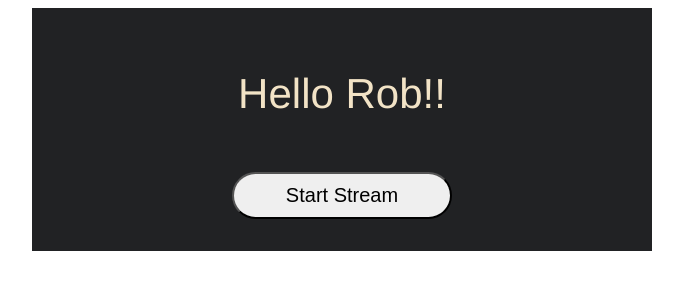
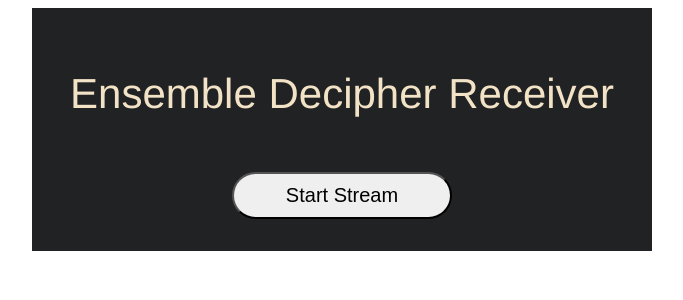
Before and after one commit to OB-0ne/Conduit_RhizomeMusic, a Flask app: page /laptop_Rob in a window 1280 px wide. Shown: the top 300 px of the page, without its empty margins (298-981 px from the left). Run offline with Flask 3, Linux system fonts and the light colour scheme; some libraries are stand-ins or nearby versions.

Commit message:
updated UI titles

```diff
--- a/templates/index.html
+++ b/templates/index.html
@@ -8,7 +8,7 @@
     <body>
         <div id="app-body">
             <div id="sender_welcome">
-                Rhizome Music Performance
+                Rhizome Music Performance (Audience)
             </div>
             <div id="stream-controls">
                 <button id="MicOn" onclick="getAudioStream()">
--- a/templates/receiver.html
+++ b/templates/receiver.html
@@ -1,6 +1,6 @@
 <html lang="en">
     <head>
-        <title>Rhizome Music</title>
+        <title>Rhizome Music - Receiver</title>
         <script src="https://cdn.socket.io/4.0.0/socket.io.min.js"></script>
         <script src= "{{url_for('static', filename='receiver.js')}}"></script>
         <link rel="stylesheet" href="{{ url_for('static', filename='main.css') }}"/>
@@ -8,7 +8,7 @@
     <body>
         <div id="app-body">
             <div id="receiver_welcome">
-                <p>Hello Rob!!</p>
+                <p>Ensemble Decipher Receiver</p>
             </div>
             <div id="stream-list">
                 <div id="stream-controls">
```
